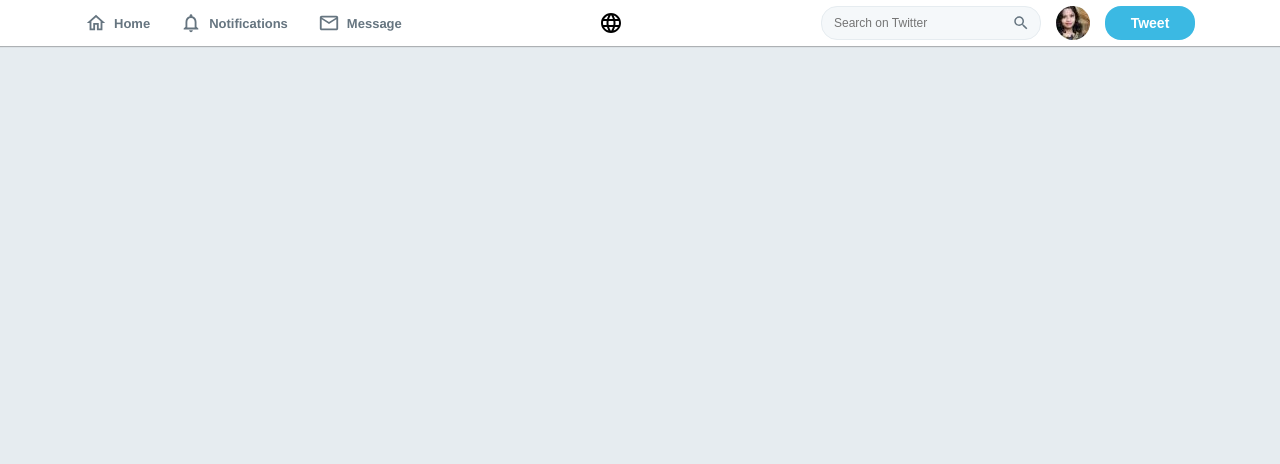
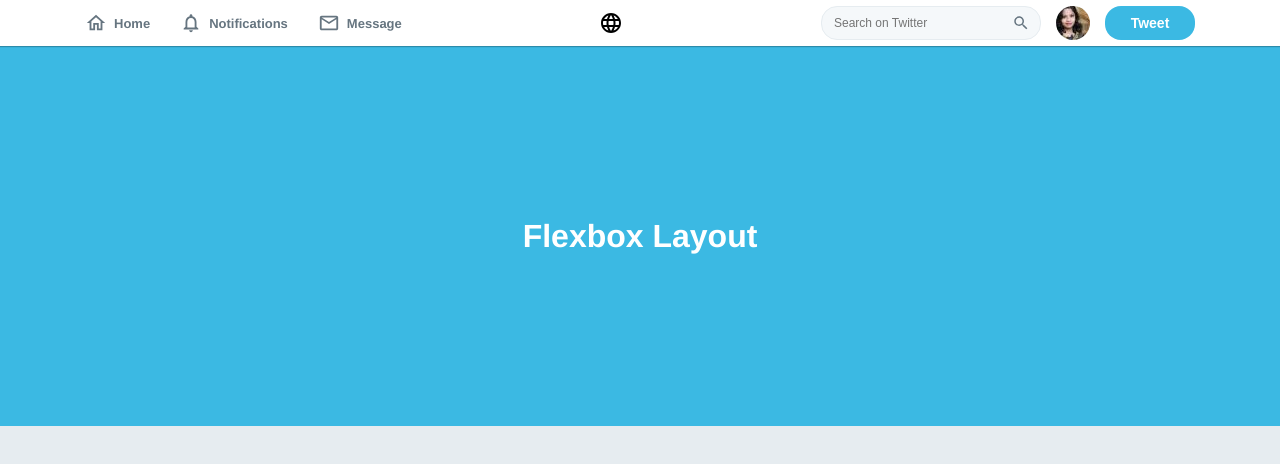
Before and after one commit to lucianoayres/twitter-flexbox-layout-study, a website: page src/index.html in a window 1280 px wide. Drawn offline with Linux system fonts and the light colour scheme.

Commit message:
add banner

```diff
--- a/src/index.html
+++ b/src/index.html
@@ -26,6 +26,10 @@
         <button>Tweet</button>
       </div>
     </header>
+
+    <div class="banner">
+      <h1>Flexbox Layout</h1>
+    </div>
     </div>
   </body>
 </html>
--- a/src/styles/styles.css
+++ b/src/styles/styles.css
@@ -21,6 +21,8 @@ header#main-header {
   height: 46px;
   background: #fff;
   box-shadow: 0 1px 1px rgba(0, 0, 0, 0.25);
+  position: relative;
+  z-index: 1;
 }
 
 header#main-header .content {
@@ -96,3 +98,15 @@ header#main-header div.side button {
   border: 0;
   border-radius: 16px;
 }
+
+div.banner {
+  height: 380px;
+  width: 100%;
+  background: #3bb9e3;
+
+  display: flex;
+  align-items: center;
+  justify-content: center;
+
+  color: #ffffff;
+}
```
